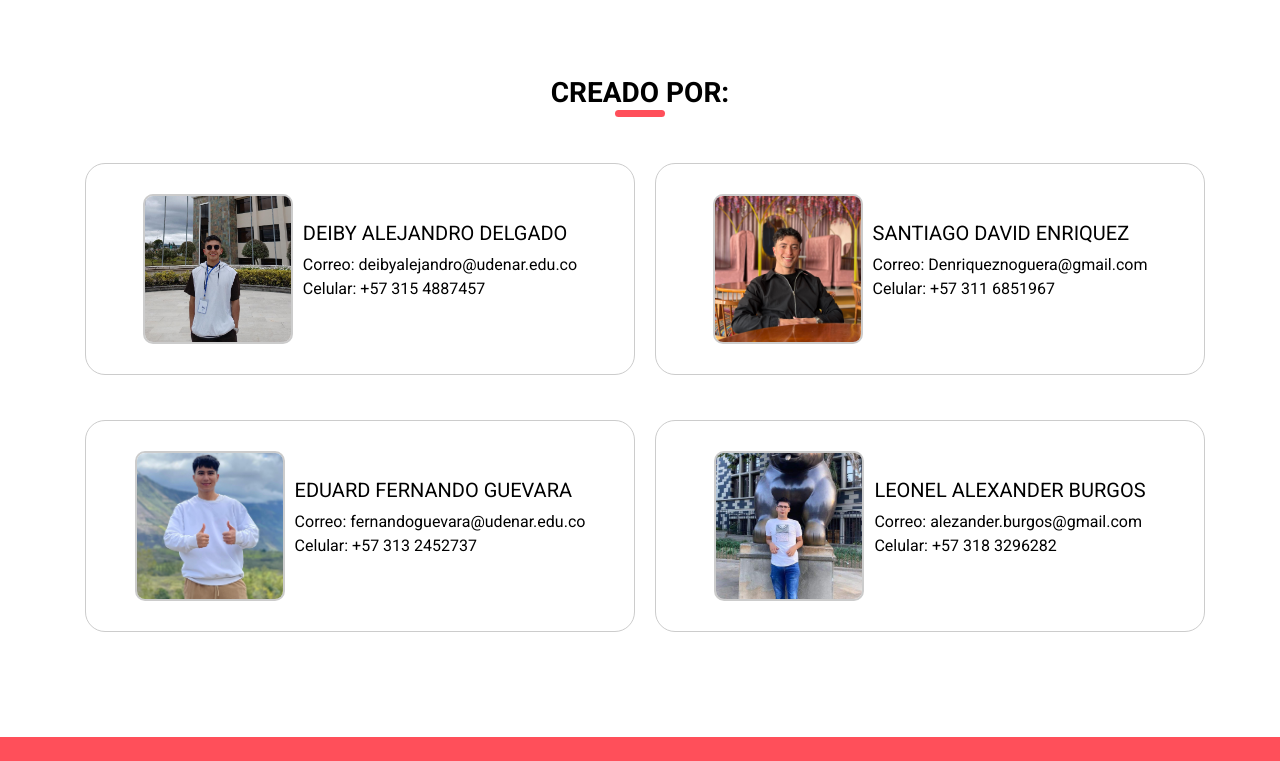
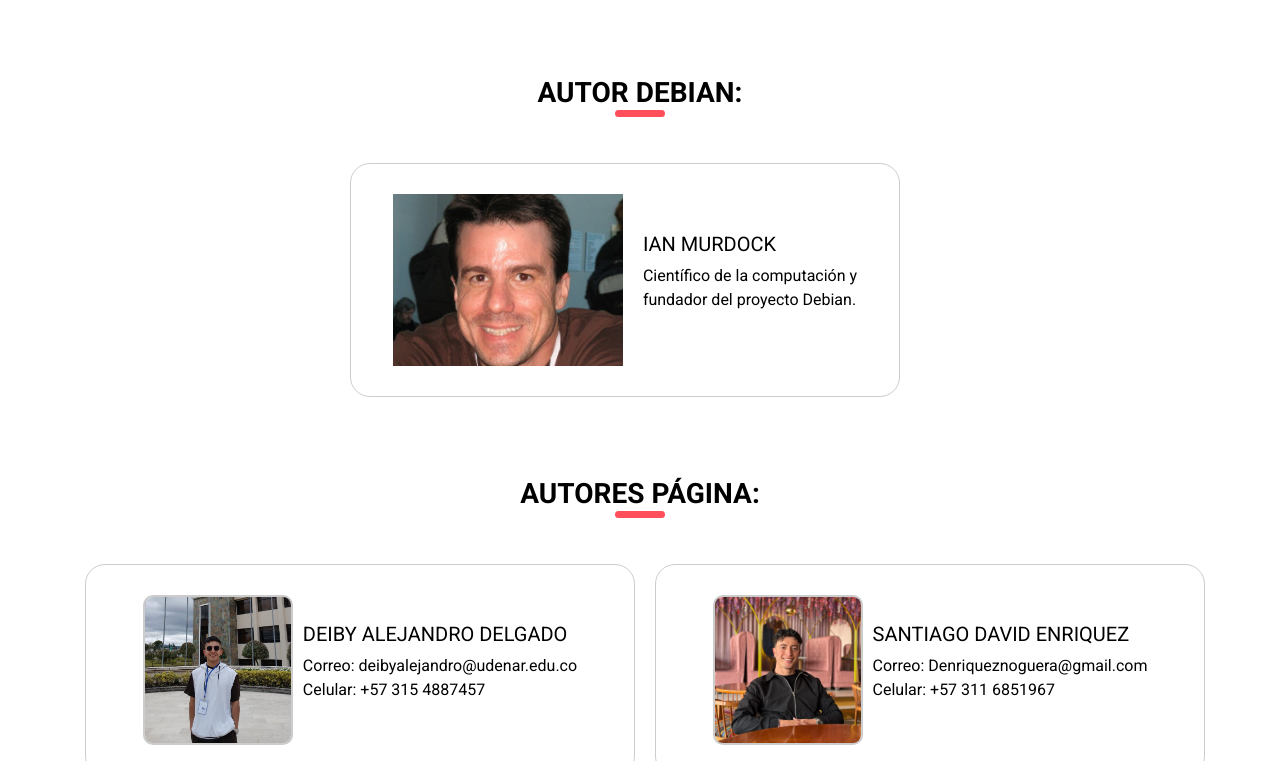
Before and after one commit to deiby0710/pagina_debian, a plain HTML site: page contact.html in a window 1280 px wide. Shown: the part 60-821 px from the top of the page. Drawn offline with nearby package versions, Linux system fonts and the light colour scheme.

Commit message:
Autor de debian

```diff
--- a/contact.html
+++ b/contact.html
@@ -57,7 +57,7 @@
                   <a class="nav-link" href="instalacion.html"> Instalación y configuración </a>
                 </li>
                 <li class="nav-item active">
-                  <a class="nav-link" href="contact.html">Contactanos</a>
+                  <a class="nav-link" href="contact.html">Autores</a>
                 </li>
               </ul>
             </div>
@@ -72,11 +72,48 @@
 
   <section class="contact_section layout_padding">
 
+    <section class="client_section">
+      <div class="container">
+        <div class="custom_heading-container">
+          <h3 class=" ">
+            Autor DEBIAN:
+          </h3>
+        </div>
+        <div class="container padre_creado_por_rp">
+            <div class="row creado_por_rp">
+              <div class="col-12">
+              <!-- MURDOCK -->
+                  <div class="layout_padding2-top">
+                    <div class="client_container">
+                      <div class="client_id trajet_created_by">
+                        <div class="img-box-2">
+                          <img src="images/murdock.jpg" alt="">
+                        </div>
+                        <div class="name">
+                          <h5>
+                            IAN MURDOCK
+                          </h5>
+                          <p>
+                            Científico de la computación y</br> fundador del proyecto Debian.
+                          </p>
+                        </div>
+                      </div>
+                    </div>
+                  </div>
+                  <!-- FINALIZA FERNANDO -->
+                </div>
+            </div>
+        </div>
+
+      </div>
+    </section>
+  </section>
+
   <section class="client_section layout_padding-bottom">
     <div class="container">
       <div class="custom_heading-container">
         <h3 class=" ">
-            Creado por:
+          Autores página:
         </h3>
       </div>
       <div class="container padre_creado_por_rp">
@@ -176,8 +213,6 @@
 
     </div>
   </section>
-  </section>
-
   <!-- end contact section -->
 
   <!-- info section -->
@@ -212,7 +247,7 @@
               </li>
               <li>
                 <a href="contact.html">
-                  Contactanos
+                  Autores
                 </a>
               </li>
             </ul>
--- a/css/style.css
+++ b/css/style.css
@@ -116,6 +116,10 @@ body {
   width: 100%;
   height: auto;
   border-radius: 10px;
+}
+.img-box-2 img {
+  width: 250px;
+  padding-right: 20px;
 }
 
 .detail-box {
@@ -321,9 +325,12 @@ a:focus {
           align-items: center;
 }
 
+
 .slider_section .img-box img {
   width: 100%;
 }
+
+
 
 
 .slider_section .detail-box h1 {
```
Also changed, not shown: index.html (+2 -2 lines), instalacion.html (+2 -2 lines), images/murdock.jpg (added). Lines whose indentation alone changed are shown as unchanged.
